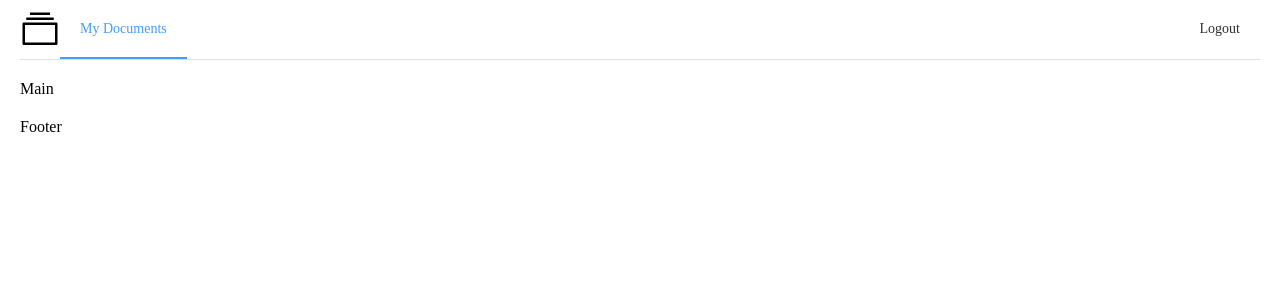
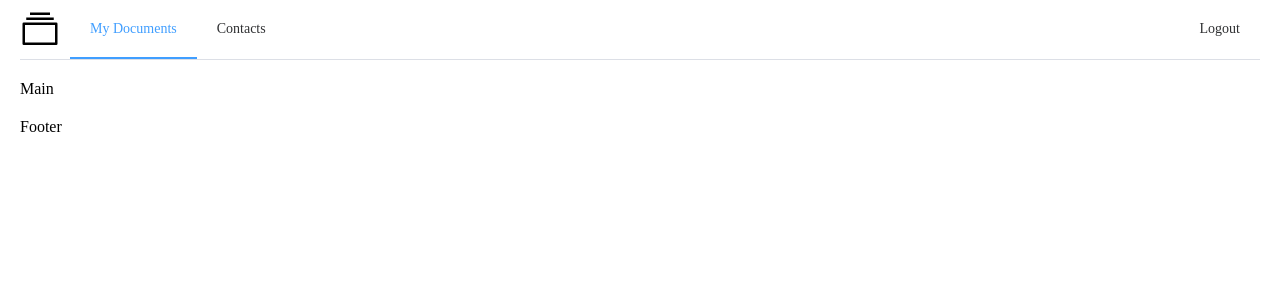
Before and after one commit to lewandy/dsign, a Vue app in the folder app/: page / in a window 1280 px wide. Shown: the top 300 px of the page. Built offline with nearby package versions, Linux system fonts and the light colour scheme.

Commit message:
feat: add new menu to header

```diff
--- a/app/components.d.ts
+++ b/app/components.d.ts
@@ -12,6 +12,7 @@ declare module 'vue' {
     ElMain: typeof import('element-plus/es')['ElMain']
     ElMenu: typeof import('element-plus/es')['ElMenu']
     ElMenuItem: typeof import('element-plus/es')['ElMenuItem']
+    ElSpace: typeof import('element-plus/es')['ElSpace']
     ElSubMenu: typeof import('element-plus/es')['ElSubMenu']
     HelloWorld: typeof import('./src/components/HelloWorld.vue')['default']
     TheHeader: typeof import('./src/components/TheHeader.vue')['default']
--- a/app/src/App.vue
+++ b/app/src/App.vue
@@ -1,11 +1,9 @@
 <template>
-  <div>
-    <el-container>
-      <TheHeader />
-      <el-main>Main</el-main>
-      <el-footer>Footer</el-footer>
-    </el-container>
-  </div>
+  <el-container>
+    <TheHeader />
+    <el-main>Main</el-main>
+    <el-footer>Footer</el-footer>
+  </el-container>
 </template>
 
 <style>
@@ -13,5 +11,10 @@ body,
 html {
   margin: 0%;
   padding: 0%;
+  height: 100%;
+}
+
+#app {
+  height: 100%;
 }
 </style>
--- a/app/src/components/TheHeader.vue
+++ b/app/src/components/TheHeader.vue
@@ -4,7 +4,8 @@
       <el-icon :style="{ marginTop: '10px' }" :size="40">
         <files />
       </el-icon>
-      <el-menu-item index="1">My Documents</el-menu-item>
+      <el-menu-item id="my-documents-button" index="1">My Documents</el-menu-item>
+      <el-menu-item index="2">Contacts</el-menu-item>
       <el-menu-item class="menu-logout-button" index="3">Logout</el-menu-item>
     </el-menu>
   </el-header>
@@ -38,4 +39,8 @@ export default defineComponent({
   position: absolute;
   right: 0px;
 }
+
+#my-documents-button {
+  margin-left: 10px;
+}
 </style>
```
